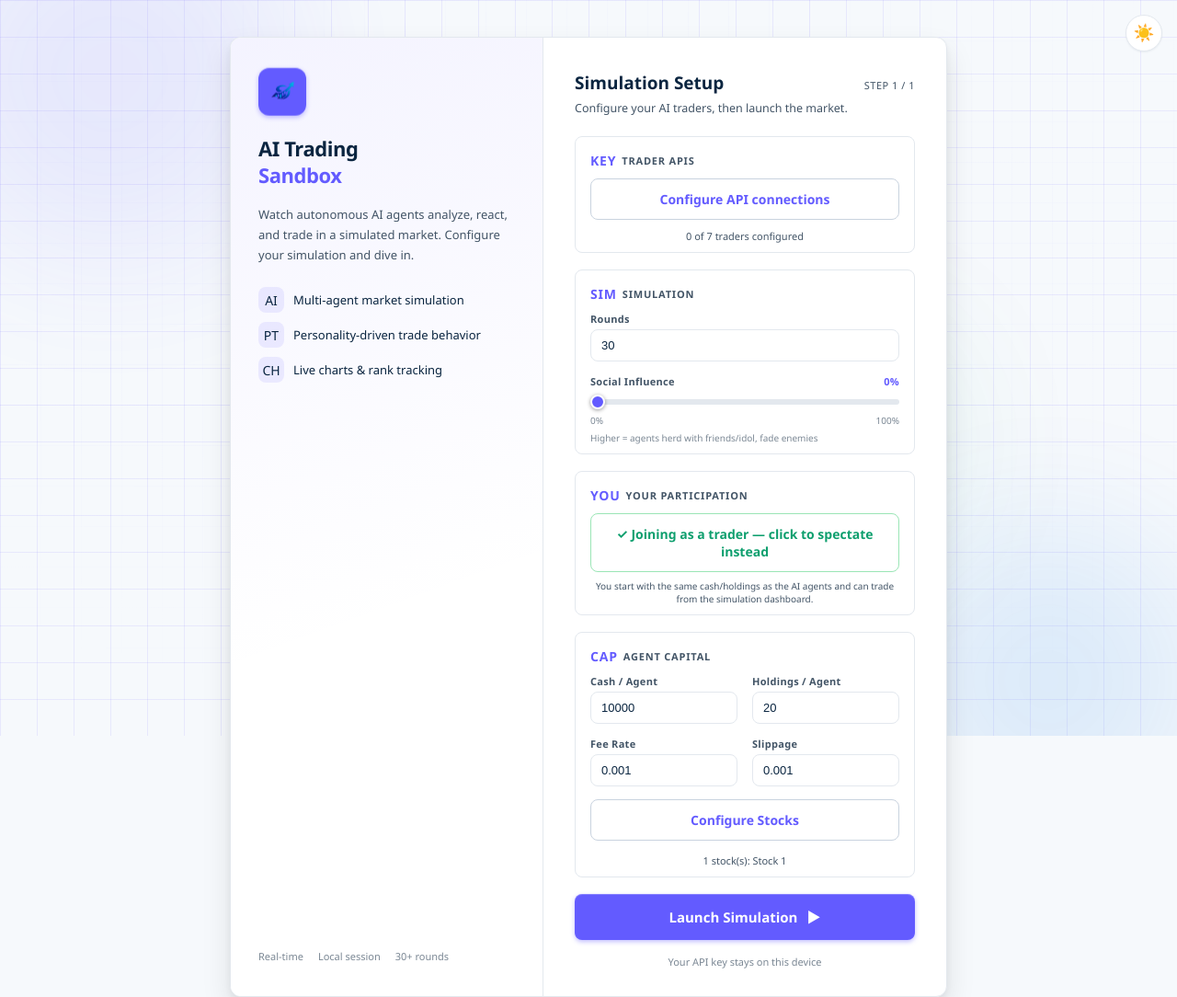
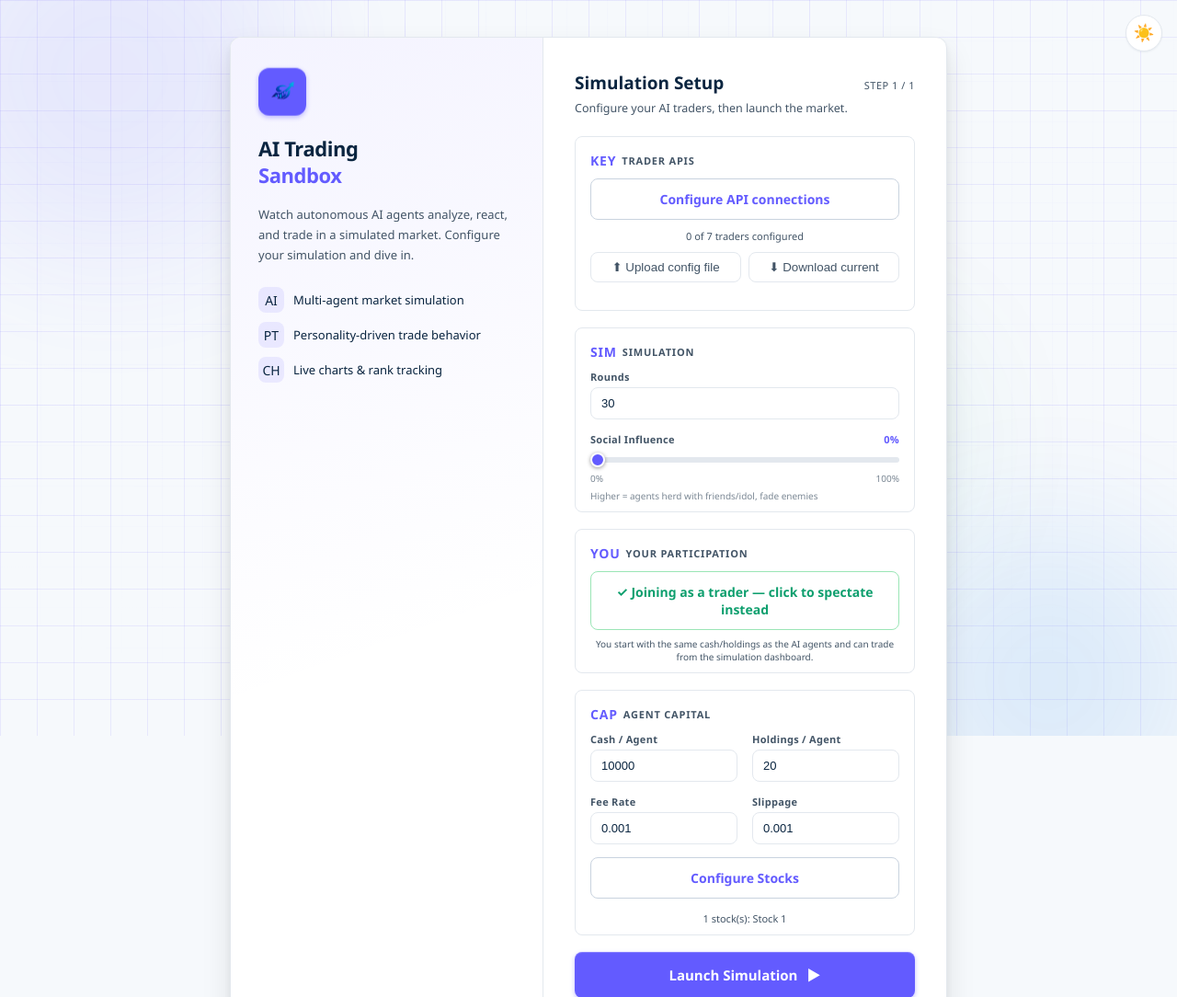
Before and after one commit to InTheAfterWorld/ai-trading-sandbox, a Flask app: page / in a window 1280 px wide. Shown: the top 1084 px of the page at 92% size. Run offline with Flask 3, Linux system fonts and the light colour scheme; data that the repository does not hold is empty.

Commit message:
feat(web): add config upload endpoint and import/export UI
Add a POST /api/config/upload endpoint that replaces the saved
configuration from an uploaded user_config.json, accepting either a
multipart file part ("file", "config", or the first file) or a raw
JSON body. Uploads are size-capped at 256 KB and validated as UTF-8
JSON before being passed through the same save_config normalisation
as a homepage edit, so unknown keys are dropped, out-of-range numbers
clamped, and the previous config is preserved as
user_config.json.bak. A blanked trader api_key in the upload keeps
the key already stored for that trader name.

The response returns the redacted config plus a summary (steps,
trader count, traders with keys, stock count, player participation)
so the outcome of the import is visible.

Add matching import/export buttons and status styling (.cfg-io,
.cfg-io-status) to the web UI so users can round-trip their config
file without hand-editing it.

Also add a missing trailing newline in run.py.

```diff
--- a/ai_trading_society/web/app.py
+++ b/ai_trading_society/web/app.py
@@ -10,6 +10,7 @@ Run:
 Then open http://localhost:5000 in your browser.
 """
 
+import json
 import os
 import re
 import sys
@@ -321,6 +322,85 @@ def api_save_config():
     if _redact_config_responses():
         saved = redact_config(saved)
     return jsonify({"ok": True, "config": saved})
+
+
+# A real user_config.json is a few KB; this is a generous ceiling that still
+# rejects an accidental multi-megabyte upload before it is parsed.
+_MAX_CONFIG_UPLOAD_BYTES = 256 * 1024
+
+
+def _config_summary(cfg: dict) -> dict:
+    """A short, safe-to-display recap of what an uploaded config resolved to."""
+    traders = cfg.get("traders", []) or []
+    return {
+        "steps": cfg.get("steps"),
+        "traders": len(traders),
+        "traders_with_keys": sum(1 for t in traders if t.get("api_key")),
+        "stocks": len(cfg.get("stocks", []) or []),
+        "player_participates": cfg.get("player_participates"),
+    }
+
+
+@app.route("/api/config/upload", methods=["POST"])
+def api_upload_config():
+    """Replace the saved configuration with an uploaded user_config.json.
+
+    Accepts a multipart file part (``file`` / ``config`` / the first file)
+    or a raw JSON request body. The upload goes through the same
+    ``save_config`` normalisation as a homepage edit -- unknown keys are
+    dropped, out-of-range numbers clamped -- so a slightly-off file cannot
+    break anything, and the previous config is kept as user_config.json.bak.
+
+    A blanked trader ``api_key`` in the upload keeps whatever key is already
+    stored for that trader name; the response ``summary`` reports how many
+    traders ended up with a key so the outcome is visible.
+    """
+    raw = b""
+    if request.files:
+        storage = (
+            request.files.get("file")
+            or request.files.get("config")
+            or next(iter(request.files.values()), None)
+        )
+        if storage is not None:
+            raw = storage.read()
+    if not raw:
+        raw = request.get_data(cache=False) or b""
+
+    if not raw.strip():
+        return jsonify({"ok": False, "error": "No file or JSON body received."}), 400
+    if len(raw) > _MAX_CONFIG_UPLOAD_BYTES:
+        limit_kb = _MAX_CONFIG_UPLOAD_BYTES // 1024
+        return jsonify({
+            "ok": False,
+            "error": f"Config file is too large (limit {limit_kb} KB).",
+        }), 413
+
+    try:
+        parsed = json.loads(raw.decode("utf-8-sig"))
+    except UnicodeDecodeError:
+        return jsonify({"ok": False, "error": "File is not valid UTF-8 text."}), 400
+    except json.JSONDecodeError as exc:
+        return jsonify({
+            "ok": False,
+            "error": (
+                f"Not valid JSON: {exc.msg} "
+                f"(line {exc.lineno}, column {exc.colno})."
+            ),
+        }), 400
+
+    if not isinstance(parsed, dict):
+        return jsonify({
+            "ok": False,
+            "error": "Expected a JSON object (the contents of user_config.json).",
+        }), 400
+
+    saved = save_config(parsed)
+    return jsonify({
+        "ok": True,
+        "config": redact_config(saved) if _redact_config_responses() else saved,
+        "summary": _config_summary(saved),
+    })
 
 
 @app.route("/api/start", methods=["POST"])
--- a/templates/index.html
+++ b/templates/index.html
@@ -166,6 +166,12 @@ input[type="range"]:focus{outline:none;}
 }
 .configure-btn{width:100%;background:transparent;color:var(--purple);border:1px solid var(--border-hover);border-radius:var(--radius);padding:12px;font-size:14px;font-weight:700;cursor:pointer;font-family:inherit;}
 .configure-btn:hover{background:rgba(99,91,255,.08);border-color:var(--purple);}
+.cfg-io{display:flex;gap:8px;margin-top:10px;}
+.cfg-io button{flex:1;background:transparent;color:var(--text-dim);border:1px solid var(--border);border-radius:8px;padding:8px 10px;font:600 11.5px inherit;cursor:pointer;transition:border-color .2s,color .2s;}
+.cfg-io button:hover{border-color:var(--purple);color:var(--purple);}
+.cfg-io-status{font-size:11px;margin-top:6px;text-align:center;color:var(--text-dim);min-height:14px;}
+.cfg-io-status.ok{color:var(--green);}
+.cfg-io-status.bad{color:var(--red);}
 .trader-config{display:none;position:fixed;inset:0;z-index:5;background:rgba(10,37,64,.45);padding:24px;overflow:auto;}
 .trader-config.open{display:block;}
 .config-dialog{max-width:960px;margin:0 auto;background:var(--card);border:1px solid var(--border);border-radius:var(--radius-lg);box-shadow:var(--shadow-lg);padding:26px;}
@@ -244,6 +250,12 @@ try{if(localStorage.getItem('ats_theme')==='dark')document.body.classList.add('d
         <div class="group-label"><span class="gicon">KEY</span>Trader APIs</div>
         <button class="configure-btn" onclick="openConfig()">Configure API connections</button>
         <div id="configuredSummary" style="font-size:11px;color:var(--text-dim);margin-top:10px;text-align:center;"></div>
+        <div class="cfg-io">
+          <button type="button" onclick="document.getElementById('cfgUploadInput').click()">⬆ Upload config file</button>
+          <button type="button" onclick="downloadConfig()">⬇ Download current</button>
+        </div>
+        <input type="file" id="cfgUploadInput" accept=".json,application/json" style="display:none" onchange="uploadConfigFile(this)">
+        <div class="cfg-io-status" id="cfgIoStatus"></div>
       </div>
 
       <div class="field-group">
@@ -597,6 +609,54 @@ function showError(msg){
   const el=document.getElementById('homeError');
   el.textContent=msg;el.style.display='block';
 }
+/* ---- Import / export the whole user_config ---- */
+function cfgIoStatus(msg,kind){
+  const el=document.getElementById('cfgIoStatus');
+  if(!el)return;
+  el.textContent=msg||'';
+  el.className='cfg-io-status'+(kind?(' '+kind):'');
+}
+async function uploadConfigFile(input){
+  const file=input.files&&input.files[0];
+  input.value='';                       // let the same file be re-picked later
+  if(!file)return;
+  cfgIoStatus('Uploading '+file.name+'…');
+  try{
+    const fd=new FormData();
+    fd.append('file',file);
+    const r=await fetch('/api/config/upload',{method:'POST',body:fd});
+    let data;
+    try{data=await r.json();}catch(e){data={};}
+    if(!r.ok||!data.ok){
+      cfgIoStatus(data.error||('Upload failed (HTTP '+r.status+').'),'bad');
+      return;
+    }
+    // Adopt the server's normalized config everywhere the homepage reads it.
+    localStorage.setItem('ats_config',JSON.stringify(data.config));
+    await loadConfig();
+    const s=data.summary||{};
+    const keyNote=(s.traders_with_keys!=null&&s.traders)
+      ? ` (${s.traders_with_keys}/${s.traders} with a key)` : '';
+    cfgIoStatus(`Loaded ${s.traders||0} trader(s)${keyNote}, ${s.stocks||0} stock(s).`,'ok');
+  }catch(e){
+    cfgIoStatus(e.message||'Upload failed.','bad');
+  }
+}
+async function downloadConfig(){
+  try{
+    const r=await fetch('/api/config');
+    const d=await r.json();
+    const blob=new Blob([JSON.stringify(d.config,null,2)],{type:'application/json'});
+    const a=document.createElement('a');
+    a.href=URL.createObjectURL(blob);
+    a.download='user_config.json';
+    document.body.appendChild(a);a.click();a.remove();
+    URL.revokeObjectURL(a.href);
+    cfgIoStatus('Downloaded user_config.json','ok');
+  }catch(e){
+    cfgIoStatus('Could not read the current config.','bad');
+  }
+}
 /* ---- Theme toggle ---- */
 function applyThemeButton(){
   const btn=document.getElementById('themeToggle');
```
Also changed, not shown: tests/test_config_upload.py (added, +200 -0 lines), tests/test_secret_handling.py (+9 -4 lines), .claude/launch.json (added), run.py (line endings or trailing spaces).
